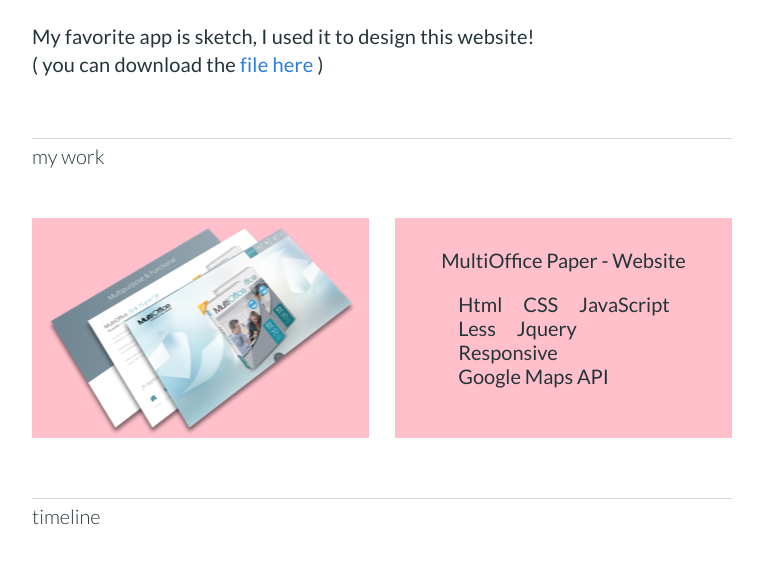
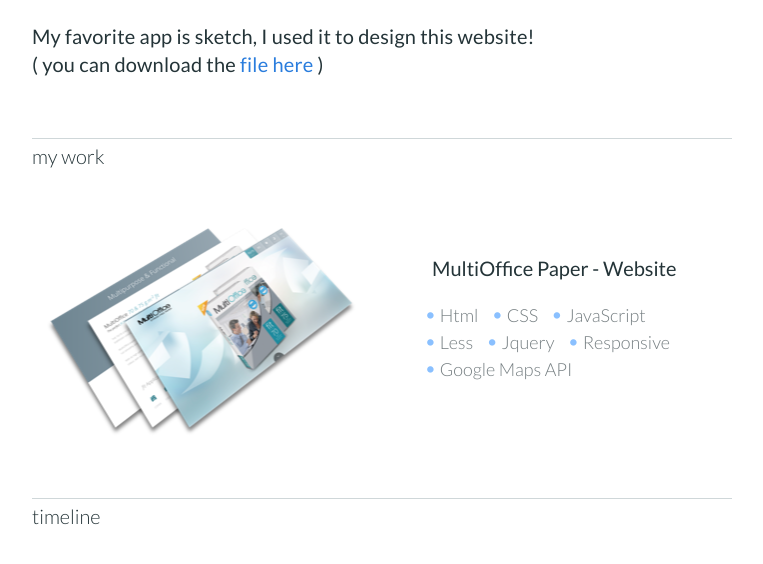
Before and after one commit to Rodrigo96/Personal-Website, a website: page src/index.html in a window 1280 px wide. Shown: the part 1577-2141 px from the top of the page, without its empty margins (258-1021 px from the left). Drawn offline with Linux system fonts and the light colour scheme.

Commit message:
Added custum bullet list to projects skeleton

```diff
--- a/src/css/less/my-work.less
+++ b/src/css/less/my-work.less
@@ -9,7 +9,6 @@
         position: relative;
         height: 100%;
         width: 337px;
-        background: pink;
 
         img,
         div {
@@ -36,14 +35,26 @@
         ul {
 
             padding: 0px;
-            margin: 20px 0px;
-            max-width: 240px;
+            margin: 20px 0px 20px -17px;
+            width: 280px;
+            font-size: 18px;
+            font-weight: 300;
+            color: #767f82;
+            list-style: none;
         }
 
         li {
 
             display: inline-block;
-            margin-left: 17px;
+            margin-left: 9px;
+
+            &:before {
+
+                content: '\2022';
+                margin-right: 3px;
+                font-size: 22px;
+                color: #8ac0ff;
+            }
         }
 
     }
--- a/src/css/main.css
+++ b/src/css/main.css
@@ -574,7 +574,6 @@
   position: relative;
   height: 100%;
   width: 337px;
-  background: pink;
 }
 
 .project-container .project-cell img,.project-container .project-cell div {
@@ -597,13 +596,24 @@
 
 .project-container .project-cell ul {
   padding: 0px;
-  margin: 20px 0px;
-  max-width: 240px;
+  margin: 20px 0px 20px -17px;
+  width: 280px;
+  font-size: 18px;
+  font-weight: 300;
+  color: #767f82;
+  list-style: none;
 }
 
 .project-container .project-cell li {
   display: inline-block;
-  margin-left: 17px;
+  margin-left: 9px;
+}
+
+.project-container .project-cell li:before {
+  content: '\2022';
+  margin-right: 3px;
+  font-size: 22px;
+  color: #8ac0ff;
 }
 
 .project-container .right {
```
